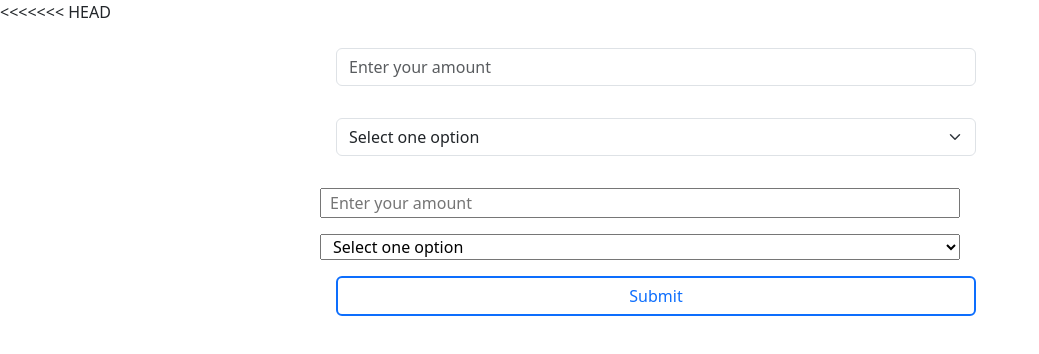
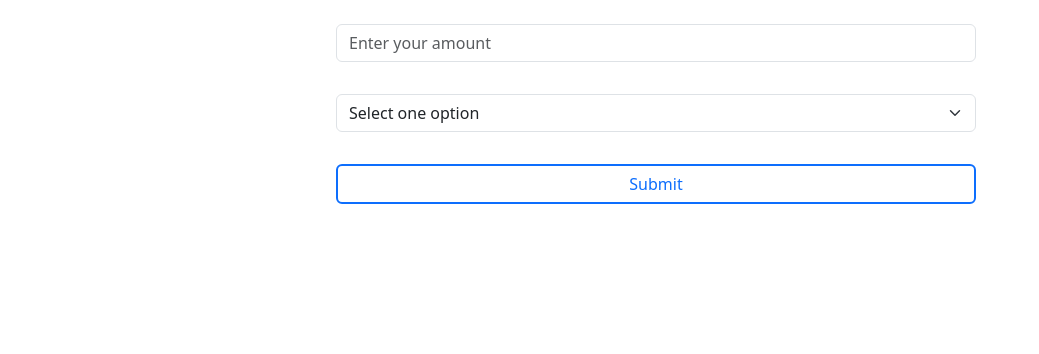
Before and after one commit to soliha10/js-game, a plain HTML site: page index.html in a window 1280 px wide. Shown: the whole page, without its empty margins (0-1039 px from the left). Drawn offline with nearby package versions, Linux system fonts and the light colour scheme.

Commit message:
Remove unimportant things

```diff
--- a/index.html
+++ b/index.html
@@ -19,7 +19,6 @@
   <output class="js-random-result "></output> -->
 
   <!-- CURRENCY  -->
-<<<<<<< HEAD
   <form class="currency-form row g-3 align-items-center  d-grid m-2 col-6 mx-auto">
     <input class="currency-input col  form-control m-3" type="number" name="currency_input" placeholder="Enter your amount" aria-label="Enter your amount" min="1" required>
     <select class="js-select form-select col m-3" name="currency_selection" >
@@ -27,17 +26,8 @@
       <option value=12480>USD</option>
       <option value=2000>RUBL</option>
       <option value=13000>EURO</option>
-=======
-  <form class="currency-form">
-    <input class="currency-input" type="number" name="currency_input" placeholder="Enter your amount" aria-label="Enter your amount" min="1" required>
-    <select class="js-select" name="currency_selection" >
-      <option value="currency" selected disabled>Select one option</option>
-      <option value=12480>USD</option>
-      <option value=2000>RUBL</option>
-      <option value=20000>EURO</option>
->>>>>>> f73e2525eea89a8109fa53526a3483668c0ba0b3
     </select>
-    <button class="button col m-3 btn btn-outline-primary border-2 btn-medium  " type="submit">Submit</button>
+      <button class="button col m-3 btn btn-outline-primary border-2 btn-medium  " type="submit">Submit</button>
   </form>
   <output class="js-currency-result " style="margin: 0 auto; display: block; text-align: center; font-size: large; "></output>
 </body>
```
